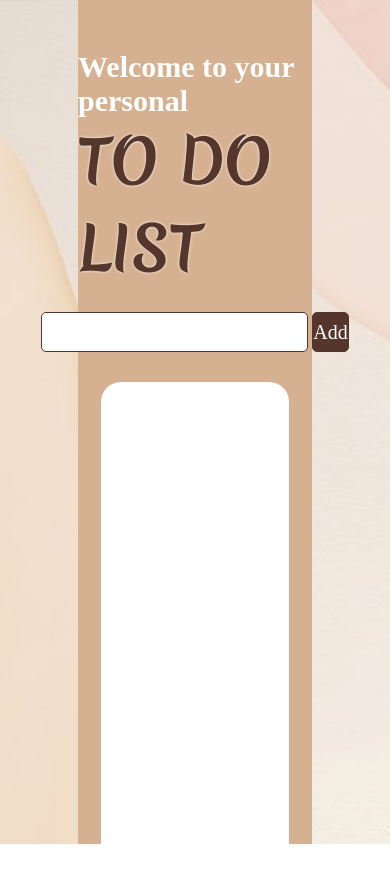
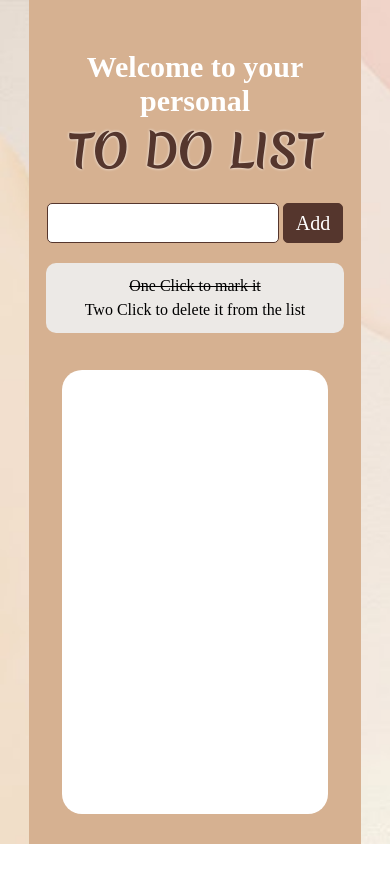
Before and after one commit to TrishaReal/Simple-ToDoList, a plain HTML site: page index.html in a window 390 px wide. After the commit the page ends 844 px from the top, so only its background shows below. Drawn offline with Linux system fonts and the light colour scheme.

Commit message:
Made it responsive through media queries

```diff
--- a/index.html
+++ b/index.html
@@ -25,6 +25,13 @@
           <input type="text" id="inputField" onkeypress="myFunction(event)" />
           <button id="addToDo">Add</button>
         </div>
+
+        <div class="description">
+          <ul>
+            <li class="one-click">One Click to mark it</li>
+            <li class="two-click">Two Click to delete it from the list</li>
+          </ul>
+        </div>
         <div class="list" id="list-container"></div>
       </div>
     </div>
--- a/src/style.css
+++ b/src/style.css
@@ -16,6 +16,10 @@
 .container {
   width: 60%;
   background-color: rgb(214, 177, 145);
+  display: flex;
+  flex-direction: column;
+  align-items: center;
+  justify-content: center;
 }
 
 h1,
@@ -43,6 +47,34 @@ h1 {
 h1:hover {
   cursor: pointer;
   color: rgb(255, 255, 255);
+}
+
+.container .description {
+  width: 60%;
+  height: 70px;
+  background-color: rgb(236, 233, 230);
+  display: flex;
+  justify-content: center;
+  align-items: center;
+  margin: 20px 0 7px 0;
+  border-radius: 10px;
+}
+
+.container .description ul {
+  display: flex;
+  flex-direction: column;
+  align-items: center;
+}
+
+.container .description ul li {
+  list-style: none;
+  margin: 5px 0;
+  font-family: montserrat;
+  font-weight: 500;
+}
+
+.container .description ul .one-click {
+  text-decoration: line-through;
 }
 
 #inputField {
@@ -94,7 +126,7 @@ h1:hover {
 
 /* width */
 ::-webkit-scrollbar {
-  width: 12px;
+  width: 6px;
 }
 
 /* Track */
@@ -112,3 +144,68 @@ h1:hover {
 ::-webkit-scrollbar-thumb:hover {
   background: rgb(104, 75, 68);
 }
+
+@media (min-width: 320px) and (max-width: 768px) {
+  .big-container .container {
+    width: 85%;
+  }
+
+  .big-container .container .title h1 {
+    text-align: center;
+    font-size: 45px;
+  }
+
+  .big-container .container .title h2 {
+    text-align: center;
+  }
+
+  .big-container .container .description {
+    width: 90%;
+    height: 80px;
+  }
+  .big-container .container .description ul {
+    display: flex;
+    align-items: center;
+    flex-direction: column;
+  }
+
+  .big-container .container .description ul li {
+    margin: 3px 0;
+  }
+
+  .big-container .container .input {
+    width: 100%;
+  }
+
+  .big-container .container .input #inputField {
+    width: 70%;
+  }
+
+  .paragraphList {
+    font-size: 27px;
+  }
+}
+
+@media (min-width: 769px) and (max-width: 1200px) {
+  .big-container .container {
+    width: 75%;
+  }
+
+  .big-container .container .description {
+    width: 60%;
+    height: 80px;
+  }
+  .big-container .container .description ul {
+    display: flex;
+    align-items: center;
+    flex-direction: column;
+  }
+
+  .big-container .container .description ul li {
+    margin: 3px 0;
+  }
+
+  .paragraphList {
+    font-size: 32px;
+  }
+}
```
